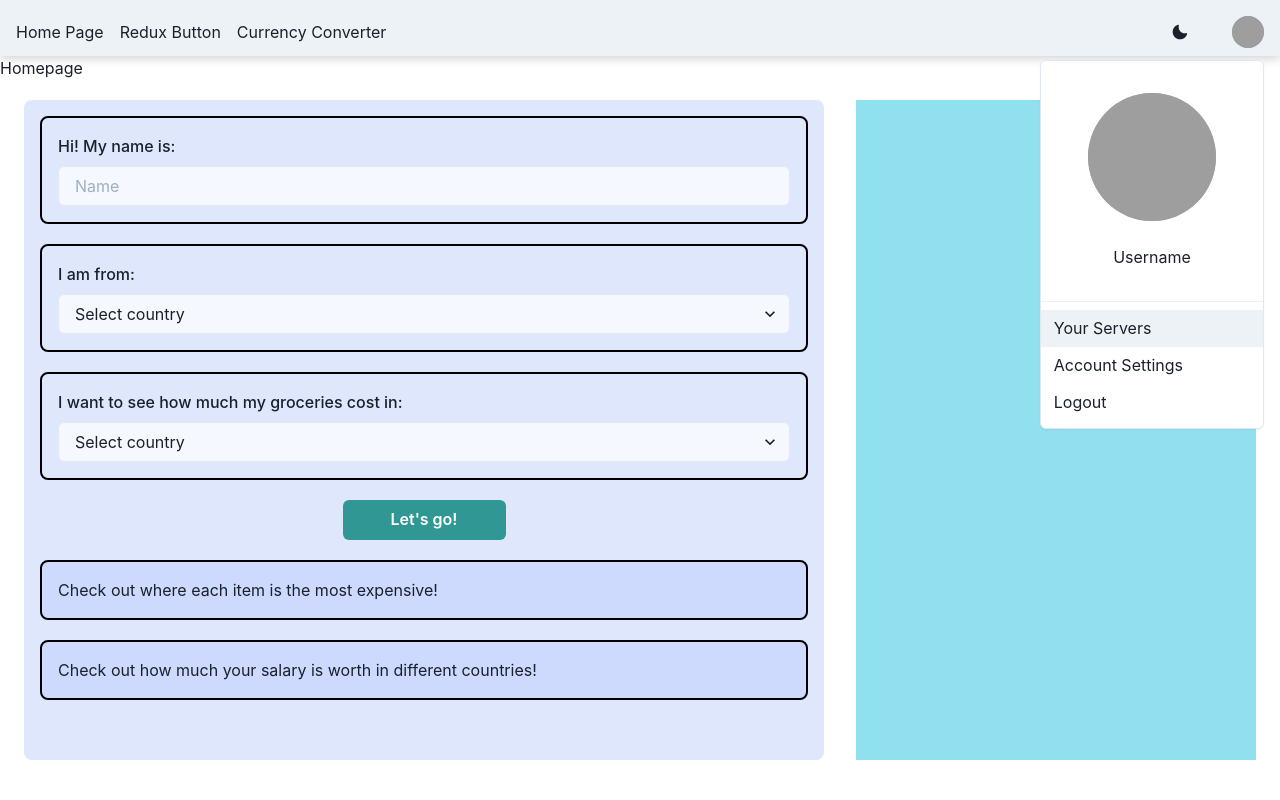
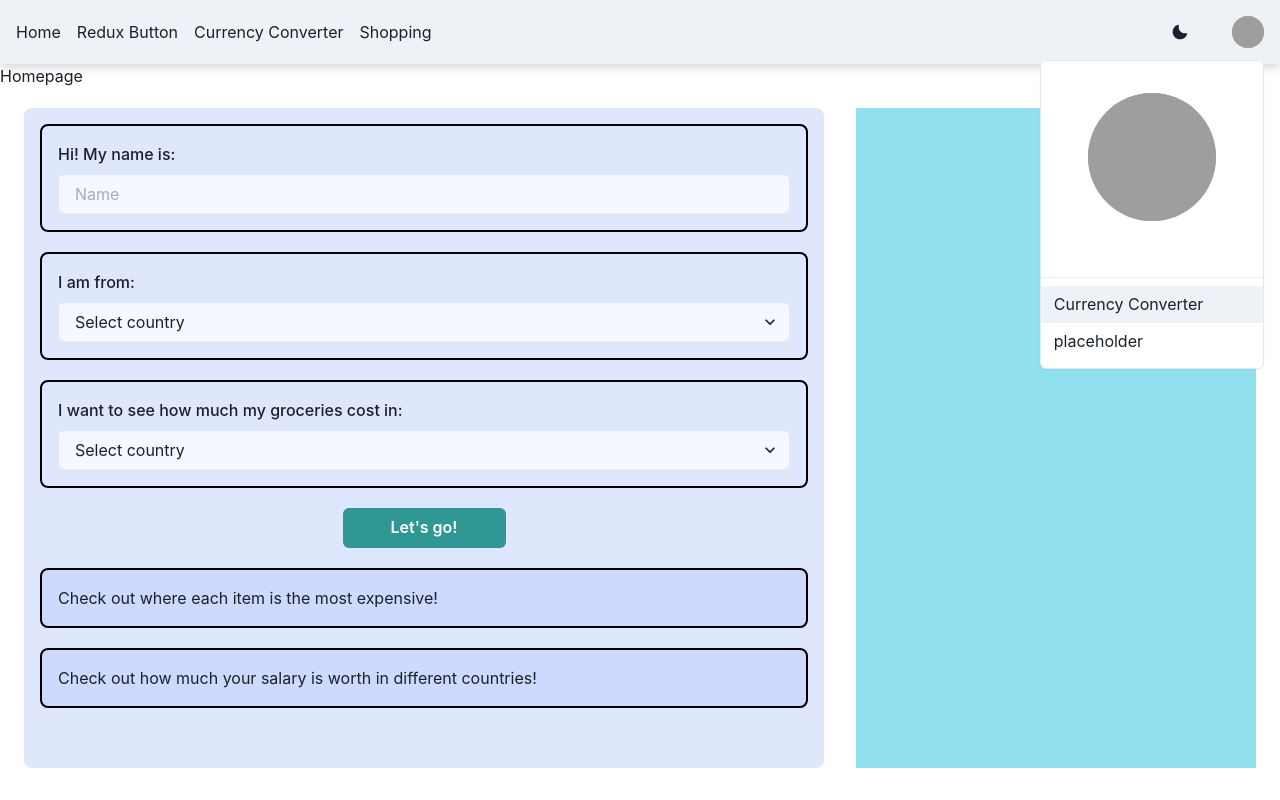
Before and after one commit to christinehongs/capstone, a React (Create React App) app in the folder client/: page / in a window 1280 px wide. Both pictures are taken after a click on the button 1248 px from the left and 32 px from the top of the page. Built offline with nearby package versions, Linux system fonts and the light colour scheme; no server answers; grey boxes are pictures that could not be loaded.

Commit message:
move geolocation

```diff
--- a/client/src/App.js
+++ b/client/src/App.js
@@ -4,7 +4,7 @@ import AppRoutes from './routes';
 
 function App() {
   return (
-    <ChakraProvider>
+    <ChakraProvider >
       <AppRoutes />
     </ChakraProvider>
   );
--- a/client/src/components/Navbar/index.js
+++ b/client/src/components/Navbar/index.js
@@ -1,4 +1,5 @@
-import React from 'react';
+import React, { useEffect, useState } from 'react';
+import axios from 'axios';
 import { Link } from 'react-router-dom';
 import {
   Avatar,
@@ -19,6 +20,7 @@ import {
 import { MoonIcon, SunIcon } from '@chakra-ui/icons';
 import { css } from '@emotion/react';
 
+
 const navbarStyles = css`
   //position: absolute;
   //top: 0;
@@ -26,13 +28,32 @@ const navbarStyles = css`
   position: relative;
   width: 100%;
   max-height: 4rem;
-  min-height: 3.5rem;
+  min-height: 4rem;
   height: 5%;
   z-index: 3;
   box-shadow: 0 2px 10px 0 rgba(0, 0, 0, 0.2);
 `;
 
 function Navbar() {
+  const [latitude, setLatitude] = useState('');
+  const [longitude, setLongitude] = useState('');
+  const [responseData, setResponseData] = useState('');
+
+  navigator.geolocation.getCurrentPosition((position) => {
+    setLatitude(position.coords.latitude);
+    setLongitude(position.coords.longitude);
+  });
+  useEffect(() => {
+    let endPoint = `https://api.bigdatacloud.net/data/reverse-geocode-client?latitude=${latitude}&longitude=${longitude}&localityLanguage=en`;
+    axios.get(endPoint).then((response) => {
+      setResponseData(response.data);
+    });
+  }, [latitude, longitude]);
+
+  const flag = responseData.countryCode;
+  const newFlag = `${flag}`.toLowerCase();
+  const countryName = responseData.countryName
+
   const { colorMode, toggleColorMode } = useColorMode();
 
   return (
@@ -44,9 +65,10 @@ function Navbar() {
       >
         <Flex h={16} alignItems={'center'} justifyContent={'space-between'}>
           <HStack spacing="1rem">
-            <Link to="/">Home Page</Link>
+            <Link to="/">Home</Link>
             <Link to="/sample">Redux Button</Link>
-            <Link to="/converter">Currency Converter</Link>
+            <Link to="/currency-converter">Currency Converter</Link>
+            <Link to="/shopping">Shopping</Link>
           </HStack>
 
           <Flex alignItems={'center'}>
@@ -65,7 +87,7 @@ function Navbar() {
                 >
                   <Avatar
                     size={'sm'}
-                    src={'https://avatars.dicebear.com/api/male/username.svg'}
+                    src={`https://flagcdn.com/w80/${newFlag}.png`}
                   />
                 </MenuButton>
                 <MenuList alignItems={'center'}>
@@ -73,18 +95,17 @@ function Navbar() {
                   <Center>
                     <Avatar
                       size={'2xl'}
-                      src={'https://avatars.dicebear.com/api/male/username.svg'}
+                      src={`https://flagcdn.com/256x192/${newFlag}.png`}
                     />
                   </Center>
                   <br />
                   <Center>
-                    <p>Username</p>
+                    <p>{countryName}</p>
                   </Center>
                   <br />
                   <MenuDivider />
-                  <MenuItem>Your Servers</MenuItem>
-                  <MenuItem>Account Settings</MenuItem>
-                  <MenuItem>Logout</MenuItem>
+                  <MenuItem><Link to="/currency-converter">Currency Converter</Link></MenuItem>
+                  <MenuItem>placeholder</MenuItem>
                 </MenuList>
               </Menu>
             </Stack>
--- a/client/src/pages/currency-converter.js
+++ b/client/src/pages/currency-converter.js
@@ -1,6 +1,7 @@
 import React, { useEffect, useRef, useState } from 'react';
 import styled from 'styled-components';
 import { Converter, Layout } from '../components';
+
 
 const KEY = '03c4279c1831eb95aba13645';
 
@@ -33,7 +34,7 @@ export default function CurrencyConverter() {
   }
 
   useEffect(() => {
-    fetch(`https://v6.exchangerate-api.com/v6/${KEY}/latest/inr`)
+    fetch(`https://v6.exchangerate-api.com/v6/${KEY}/latest/usd`)
       .then((response) => response.json())
       .then((responsedata) => {
         const firstCurr = Object.keys(responsedata.conversion_rates)[145];
--- a/client/src/pages/geolocation.js
+++ /dev/null
@@ -1,32 +0,0 @@
-import React, { useEffect, useState } from 'react';
-import axios from 'axios';
-import { Layout } from '../components';
-
-function GeoLocation() {
-  const [latitude, setLatitude] = useState('');
-  const [longitude, setLongitude] = useState('');
-  const [responseData, setResponseData] = useState('');
-  navigator.geolocation.getCurrentPosition((position) => {
-    setLatitude(position.coords.latitude);
-    setLongitude(position.coords.longitude);
-  });
-  useEffect(() => {
-    let endPoint = `https://api.bigdatacloud.net/data/reverse-geocode-client?latitude=${latitude}&longitude=${longitude}&localityLanguage=en`;
-    axios.get(endPoint).then((response) => {
-      console.log(response.data);
-      setResponseData(response.data);
-    });
-  }, [latitude, longitude]);
-
-  const flag = responseData.countryCode;
-  const newFlag = `${flag}`.toLowerCase();
-
-  return (
-    <Layout>
-      <h1>{responseData.countryName}</h1>
-      <img src={`https://flagcdn.com/48x36/${newFlag}.png`} alt="..." />
-    </Layout>
-  );
-}
-
-export default GeoLocation;
--- a/client/src/pages/index.js
+++ b/client/src/pages/index.js
@@ -2,4 +2,3 @@ export { default as CurrencyConverter } from './currency-converter';
 export { default as Home } from './home';
 export { default as Sample } from './sample';
 export { default as Shopping } from './shopping';
-export { default as GeoLocation } from './geolocation';
--- a/client/src/routes.js
+++ b/client/src/routes.js
@@ -2,7 +2,6 @@ import React from 'react';
 import { Route, Routes } from 'react-router-dom';
 import {
   CurrencyConverter,
-  GeoLocation,
   Home,
   Sample,
   Shopping,
@@ -14,7 +13,6 @@ const AppRoutes = () => {
       <Route path="/" element={<Home />} />
       <Route path="/sample" element={<Sample />} />
       <Route path="/currency-converter" element={<CurrencyConverter />} />
-      <Route path="/location" element={<GeoLocation />} />
       <Route path="/shopping" element={<Shopping />} />
     </Routes>
   );
--- a/client/src/utils/theme.js
+++ b/client/src/utils/theme.js
@@ -1,10 +1,35 @@
 import { extendTheme } from '@chakra-ui/react'
+// import { mode } from '@chakra-ui/theme-tools';
 
 const config = {
     initialColorMode: 'light',
     useSystemColorMode: false,
   }
 
-const theme = extendTheme({ config })
+// const styles = {
+//   global: props => ({
+//     body: {
+//       color: mode('gray.500', 'whiteAlpha.900')(props),
+//       bg: mode('red.500', '#141214')(props),
+//     },
+//   }),
+// };
+
+// const components = {
+//   Drawer: {
+//     // setup light/dark mode component defaults
+//     baseStyle: props => ({
+//       dialog: {
+//         bg: mode('white', '#141214')(props),
+//       },
+//     }),
+//   },
+// };
+
+const theme = extendTheme({
+  config,
+  // components,
+  // styles
+})
 
 export default theme
--- a/package.json
+++ b/package.json
@@ -25,6 +25,7 @@
   },
   "homepage": "https://github.com/christinehongs/capstone#readme",
   "dependencies": {
+    "@dnd-kit/core": "^4.0.3",
     "@dnd-kit/utilities": "^3.0.2",
     "concurrently": "^6.5.1"
   },
```
Also changed, not shown: 1 other file (tests, documents, lock files or other folders).
